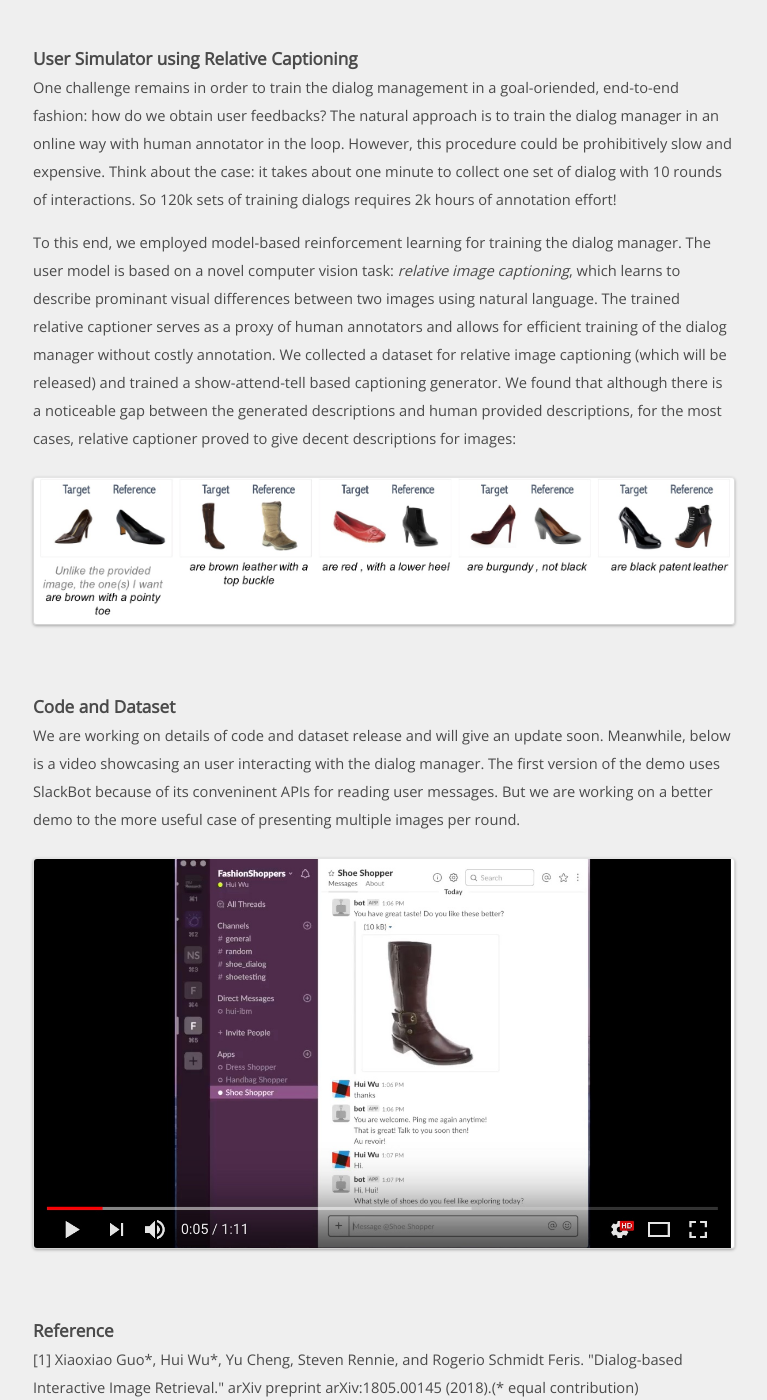
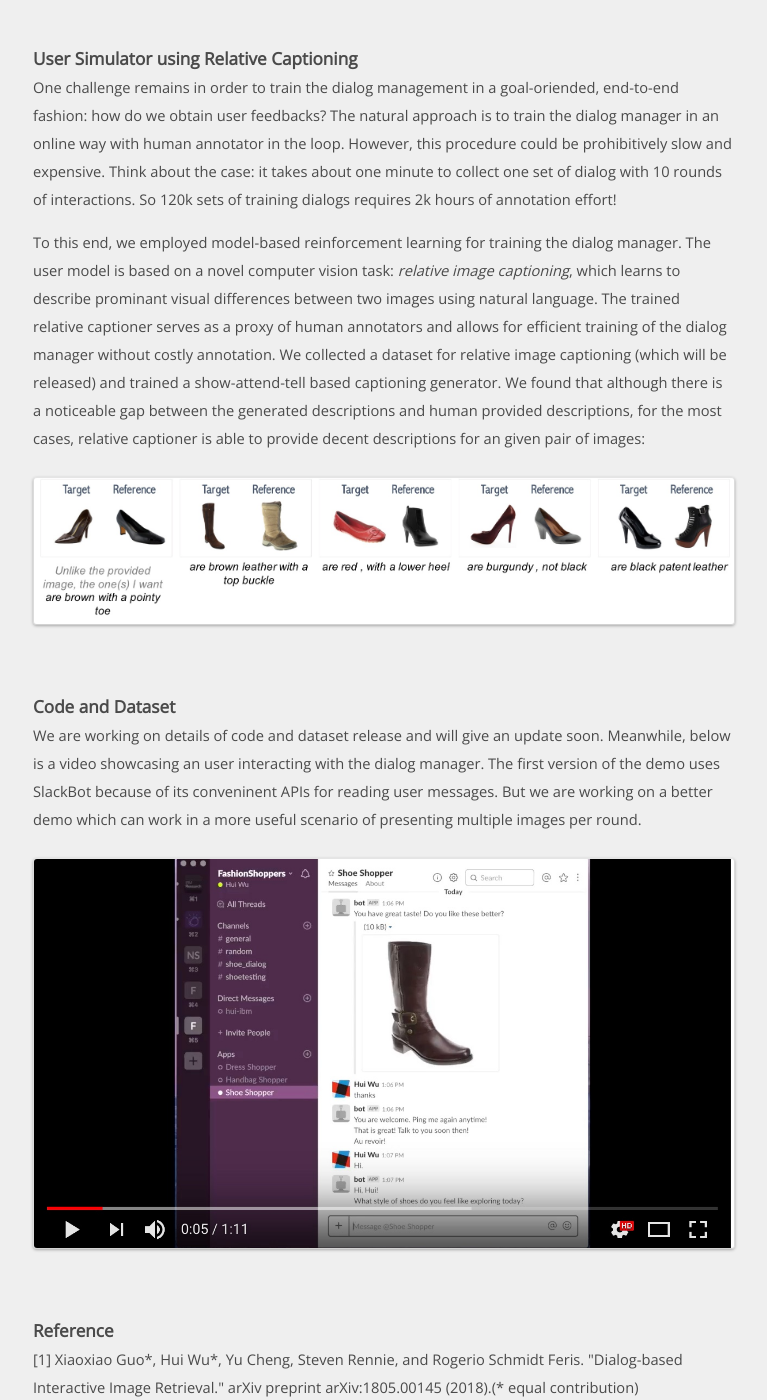
Before and after one commit to spacew/spacew.github.io, a Jekyll site: the page built from _posts/2018-04-25-fashion.markdown, in a window 1280 px wide and 1400 px high, scrolled down 1573 px. Shown: the whole window, without its empty margins (257-1024 px from the left). Built offline with Jekyll 4.4.1, drawn with Linux system fonts in a browser that asks for light colours; some of the changed text lies outside the part shown.

Commit message:
Update 2018-04-25-fashion.markdown

```diff
--- a/_posts/2018-04-25-fashion.markdown
+++ b/_posts/2018-04-25-fashion.markdown
@@ -58,7 +58,8 @@ visual differences between two images using natural language. The trained relati
 as a proxy of human annotators and allows for efficient training of the dialog manager without costly annotation.
 We collected a dataset for relative image captioning (which will be released) and trained a show-attend-tell based captioning generator.
 We found that although there is a noticeable gap between the generated descriptions and human provided
-descriptions, for the most cases, relative captioner proved to give decent descriptions for images:
+descriptions, for the most cases, relative captioner is able to provide decent descriptions for an given pair of
+images:
 
 <img alt="img" src="{{site.baseurl}}/media/relative_example.jpg">
 
@@ -67,8 +68,8 @@ descriptions, for the most cases, relative captioner proved to give decent descr
 We are working on details of code and dataset release and will give an update soon.
 Meanwhile, below is a video showcasing an user interacting with the dialog manager.
 The first version of the demo uses SlackBot because of its conveninent APIs
-for reading user messages. But we are working on a better demo to the more
-useful case of presenting multiple images per round.
+for reading user messages. But we are working on a better demo which can work in a more
+useful scenario of presenting multiple images per round.
 
 <a href="http://www.youtube.com/watch?v=6sabCmwO4So"><img alt="img" src="{{site.baseurl}}/media/fashion_video_snip.jpeg"></a>
 
```
Also changed, not shown: other parts of _posts/2018-04-25-fashion.markdown (+2 -2 lines).
